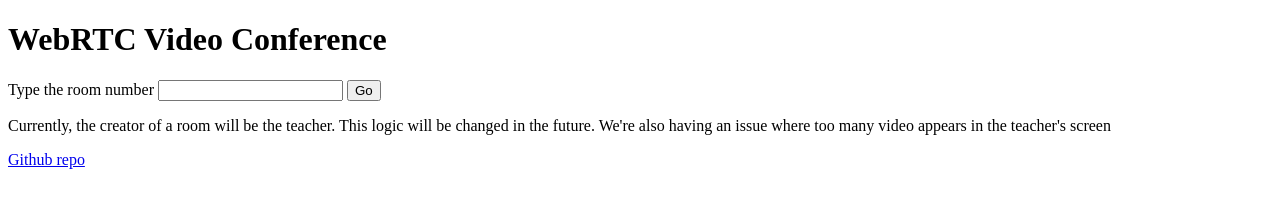
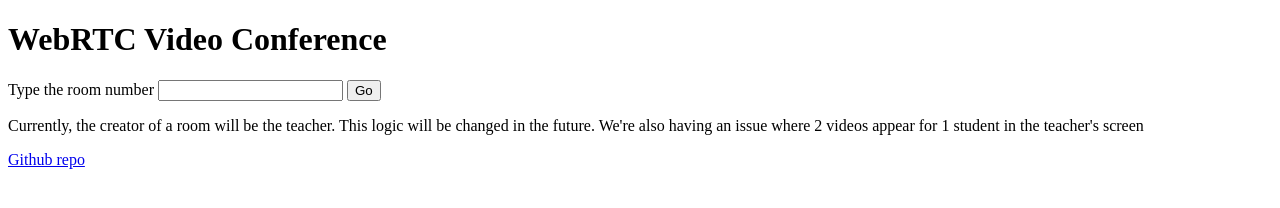
Before and after one commit to qhuy4119/webrtc-video-broadcast, a website: page public/index.html in a window 1280 px wide. Drawn offline with nearby package versions, Linux system fonts and the light colour scheme; no server answers.

Commit message:
fix typo in index.html

```diff
--- a/public/index.html
+++ b/public/index.html
@@ -11,7 +11,7 @@
         <input id="roomNumber" type="text" />
         <button id="goRoom">Go</button>
         <p> Currently, the creator of a room will be the teacher. This logic will be changed in the future.
-            We're also having an issue where too many video appears in the teacher's screen
+            We're also having an issue where 2 videos appear for 1 student  in the teacher's screen
         </p>
         <a href="https://github.com/qhuy4119/webrtc-video-broadcast"> Github repo</a>
     </div>
```
